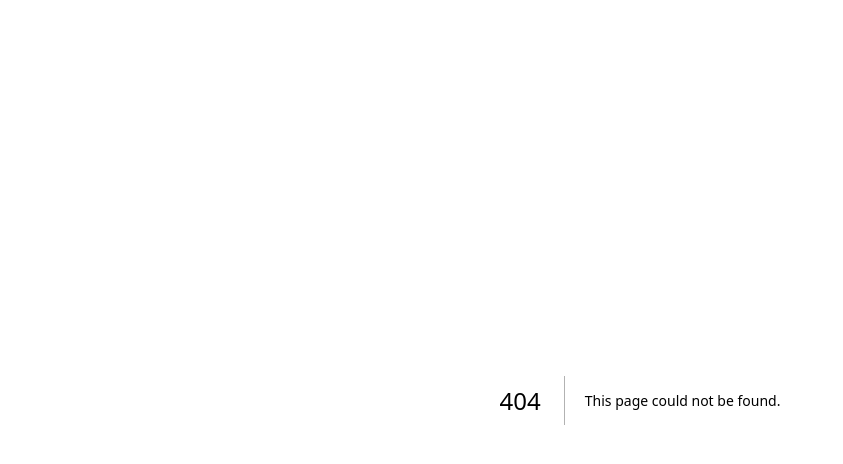
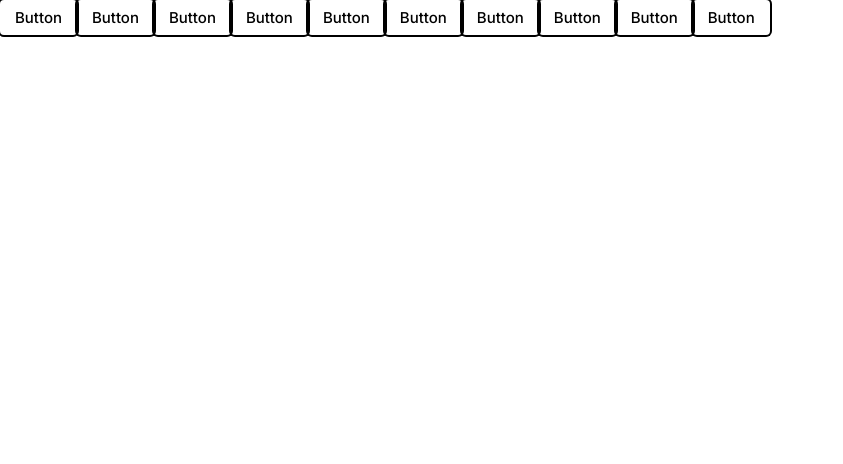
Before and after one commit to DAILY-MANAGE/daily-manage-web, a Next.js app: page /pages/login in a window 1280 px wide. Before the commit this address had no page. Shown: the top 464 px of the page, without its empty margins (0-843 px from the left). Built offline with nearby package versions, Linux system fonts and the light colour scheme.

Commit message:
new(main): create button

```diff
--- /dev/null
+++ b/app/components/button/button.scss
@@ -0,0 +1,16 @@
+.Button {
+    display: inline-flex;
+    align-items: center;
+    justify-content: center;
+    border-radius: 4px;
+    padding: 0 15px;
+    font-size: 15px;
+    line-height: 1;
+    font-weight: 500;
+    height: 35px;
+    box-shadow: 0 0 0 2px black;
+}
+
+.Button.violet:focus {
+    box-shadow: 0 0 0 2px rgb(121, 121, 121);
+}
--- /dev/null
+++ b/app/components/button/button.tsx
@@ -0,0 +1,7 @@
+import './button.scss'
+
+export function Button({ children, disabled = false, theme } : any) {
+    return (
+        <button className={'Button ' + 'bg-background-' + theme + ' bg-text-' + theme} disabled={disabled}>{ children }</button>
+    );
+}
--- a/app/globals.css
+++ /dev/null
@@ -1,27 +0,0 @@
-@tailwind base;
-@tailwind components;
-@tailwind utilities;
-
-:root {
-  --foreground-rgb: 0, 0, 0;
-  --background-start-rgb: 214, 219, 220;
-  --background-end-rgb: 255, 255, 255;
-}
-
-@media (prefers-color-scheme: dark) {
-  :root {
-    --foreground-rgb: 255, 255, 255;
-    --background-start-rgb: 0, 0, 0;
-    --background-end-rgb: 0, 0, 0;
-  }
-}
-
-body {
-  color: rgb(var(--foreground-rgb));
-  background: linear-gradient(
-      to bottom,
-      transparent,
-      rgb(var(--background-end-rgb))
-    )
-    rgb(var(--background-start-rgb));
-}
--- /dev/null
+++ b/app/globals.scss
@@ -0,0 +1,3 @@
+@tailwind base;
+@tailwind components;
+@tailwind utilities;
--- a/app/layout.tsx
+++ b/app/layout.tsx
@@ -1,11 +1,11 @@
-import './globals.css'
+import './globals.scss'
 import { Inter } from 'next/font/google'
 
 const inter = Inter({ subsets: ['latin'] })
 
 export const metadata = {
-  title: 'Create Next App',
-  description: 'Generated by create next app',
+  title: 'Daily Manage',
+  description: 'Aplicação que auxilia na criação de formulários rotineiros',
 }
 
 export default function RootLayout({
@@ -14,8 +14,8 @@ export default function RootLayout({
   children: React.ReactNode
 }) {
   return (
-    <html lang="en">
-      <body className={inter.className}>{children}</body>
+    <html lang="pt-br">
+      <body className={`${inter.className} bg-background dark:bg-background-dark`}>{children}</body>
     </html>
   )
 }
--- a/app/page.tsx
+++ b/app/page.tsx
@@ -1,113 +1,9 @@
-import Image from 'next/image'
+import { Button } from "./components/button/button";
 
-export default function Home() {
+export default function Page() {
   return (
     <main className="flex min-h-screen flex-col items-center justify-between p-24">
-      <div className="z-10 w-full max-w-5xl items-center justify-between font-mono text-sm lg:flex">
-        <p className="fixed left-0 top-0 flex w-full justify-center border-b border-gray-300 bg-gradient-to-b from-zinc-200 pb-6 pt-8 backdrop-blur-2xl dark:border-neutral-800 dark:bg-zinc-800/30 dark:from-inherit lg:static lg:w-auto  lg:rounded-xl lg:border lg:bg-gray-200 lg:p-4 lg:dark:bg-zinc-800/30">
-          Get started by editing&nbsp;
-          <code className="font-mono font-bold">app/page.tsx</code>
-        </p>
-        <div className="fixed bottom-0 left-0 flex h-48 w-full items-end justify-center bg-gradient-to-t from-white via-white dark:from-black dark:via-black lg:static lg:h-auto lg:w-auto lg:bg-none">
-          <a
-            className="pointer-events-none flex place-items-center gap-2 p-8 lg:pointer-events-auto lg:p-0"
-            href="https://vercel.com?utm_source=create-next-app&utm_medium=appdir-template&utm_campaign=create-next-app"
-            target="_blank"
-            rel="noopener noreferrer"
-          >
-            By{' '}
-            <Image
-              src="/vercel.svg"
-              alt="Vercel Logo"
-              className="dark:invert"
-              width={100}
-              height={24}
-              priority
-            />
-          </a>
-        </div>
-      </div>
-
-      <div className="relative flex place-items-center before:absolute before:h-[300px] before:w-[480px] before:-translate-x-1/2 before:rounded-full before:bg-gradient-radial before:from-white before:to-transparent before:blur-2xl before:content-[''] after:absolute after:-z-20 after:h-[180px] after:w-[240px] after:translate-x-1/3 after:bg-gradient-conic after:from-sky-200 after:via-blue-200 after:blur-2xl after:content-[''] before:dark:bg-gradient-to-br before:dark:from-transparent before:dark:to-blue-700 before:dark:opacity-10 after:dark:from-sky-900 after:dark:via-[#0141ff] after:dark:opacity-40 before:lg:h-[360px]">
-        <Image
-          className="relative dark:drop-shadow-[0_0_0.3rem_#ffffff70] dark:invert"
-          src="/next.svg"
-          alt="Next.js Logo"
-          width={180}
-          height={37}
-          priority
-        />
-      </div>
-
-      <div className="mb-32 grid text-center lg:mb-0 lg:grid-cols-4 lg:text-left">
-        <a
-          href="https://nextjs.org/docs?utm_source=create-next-app&utm_medium=appdir-template&utm_campaign=create-next-app"
-          className="group rounded-lg border border-transparent px-5 py-4 transition-colors hover:border-gray-300 hover:bg-gray-100 hover:dark:border-neutral-700 hover:dark:bg-neutral-800/30"
-          target="_blank"
-          rel="noopener noreferrer"
-        >
-          <h2 className={`mb-3 text-2xl font-semibold`}>
-            Docs{' '}
-            <span className="inline-block transition-transform group-hover:translate-x-1 motion-reduce:transform-none">
-              -&gt;
-            </span>
-          </h2>
-          <p className={`m-0 max-w-[30ch] text-sm opacity-50`}>
-            Find in-depth information about Next.js features and API.
-          </p>
-        </a>
-
-        <a
-          href="https://nextjs.org/learn?utm_source=create-next-app&utm_medium=appdir-template-tw&utm_campaign=create-next-app"
-          className="group rounded-lg border border-transparent px-5 py-4 transition-colors hover:border-gray-300 hover:bg-gray-100 hover:dark:border-neutral-700 hover:dark:bg-neutral-800 hover:dark:bg-opacity-30"
-          target="_blank"
-          rel="noopener noreferrer"
-        >
-          <h2 className={`mb-3 text-2xl font-semibold`}>
-            Learn{' '}
-            <span className="inline-block transition-transform group-hover:translate-x-1 motion-reduce:transform-none">
-              -&gt;
-            </span>
-          </h2>
-          <p className={`m-0 max-w-[30ch] text-sm opacity-50`}>
-            Learn about Next.js in an interactive course with&nbsp;quizzes!
-          </p>
-        </a>
-
-        <a
-          href="https://vercel.com/templates?framework=next.js&utm_source=create-next-app&utm_medium=appdir-template&utm_campaign=create-next-app"
-          className="group rounded-lg border border-transparent px-5 py-4 transition-colors hover:border-gray-300 hover:bg-gray-100 hover:dark:border-neutral-700 hover:dark:bg-neutral-800/30"
-          target="_blank"
-          rel="noopener noreferrer"
-        >
-          <h2 className={`mb-3 text-2xl font-semibold`}>
-            Templates{' '}
-            <span className="inline-block transition-transform group-hover:translate-x-1 motion-reduce:transform-none">
-              -&gt;
-            </span>
-          </h2>
-          <p className={`m-0 max-w-[30ch] text-sm opacity-50`}>
-            Explore the Next.js 13 playground.
-          </p>
-        </a>
-
-        <a
-          href="https://vercel.com/new?utm_source=create-next-app&utm_medium=appdir-template&utm_campaign=create-next-app"
-          className="group rounded-lg border border-transparent px-5 py-4 transition-colors hover:border-gray-300 hover:bg-gray-100 hover:dark:border-neutral-700 hover:dark:bg-neutral-800/30"
-          target="_blank"
-          rel="noopener noreferrer"
-        >
-          <h2 className={`mb-3 text-2xl font-semibold`}>
-            Deploy{' '}
-            <span className="inline-block transition-transform group-hover:translate-x-1 motion-reduce:transform-none">
-              -&gt;
-            </span>
-          </h2>
-          <p className={`m-0 max-w-[30ch] text-sm opacity-50`}>
-            Instantly deploy your Next.js site to a shareable URL with Vercel.
-          </p>
-        </a>
-      </div>
+      Página Default
     </main>
-  )
+  );
 }
--- /dev/null
+++ b/app/pages/login/page.tsx
@@ -0,0 +1,16 @@
+import { Button } from "@/app/components/button/button";
+
+export default function Login() {
+    return <>
+        <Button>Button</Button>
+        <Button theme="disabled" disabled="true">Button</Button>
+        <Button>Button</Button>
+        <Button>Button</Button>
+        <Button>Button</Button>
+        <Button>Button</Button>
+        <Button>Button</Button>
+        <Button>Button</Button>
+        <Button>Button</Button>
+        <Button>Button</Button>
+    </>
+}
--- a/package.json
+++ b/package.json
@@ -19,6 +19,7 @@
     "postcss": "8.4.24",
     "react": "18.2.0",
     "react-dom": "18.2.0",
+    "sass": "^1.63.4",
     "tailwindcss": "3.3.2",
     "typescript": "5.1.3"
   }
--- a/tailwind.config.js
+++ b/tailwind.config.js
@@ -6,13 +6,44 @@ module.exports = {
     './app/**/*.{js,ts,jsx,tsx,mdx}',
   ],
   theme: {
-    extend: {
-      backgroundImage: {
-        'gradient-radial': 'radial-gradient(var(--tw-gradient-stops))',
-        'gradient-conic':
-          'conic-gradient(from 180deg at 50% 50%, var(--tw-gradient-stops))',
+    screens: {
+      sm: '480px',
+      md: '768px',
+      lg: '976px',
+      xl: '1440px',
+    },
+    colors: {
+      'background': {
+        light: '#FFFFFF',
+        DEFAULT: '#FFFFFF',
+        dark: '#222428',
+
+        disabled: {
+          DEFAULT: '#C5C5C5',
+        }
+      },
+      'text': {
+        DEFAULT: '#C5C5C5',
+        800: {
+          light: '#FFFFFF',
+          DEFAULT: '#FFFFFF',
+          dark: '#222428',
+        }
       },
     },
+    fontFamily: {
+      sans: ['Graphik', 'sans-serif'],
+      serif: ['Merriweather', 'serif'],
+    },
+    extend: {
+      spacing: {
+        '128': '32rem',
+        '144': '36rem',
+      },
+      borderRadius: {
+        '4xl': '2rem',
+      }
+    }
   },
   plugins: [],
 }
```
Also changed, not shown: 1 other file (tests, documents, lock files or other folders).
